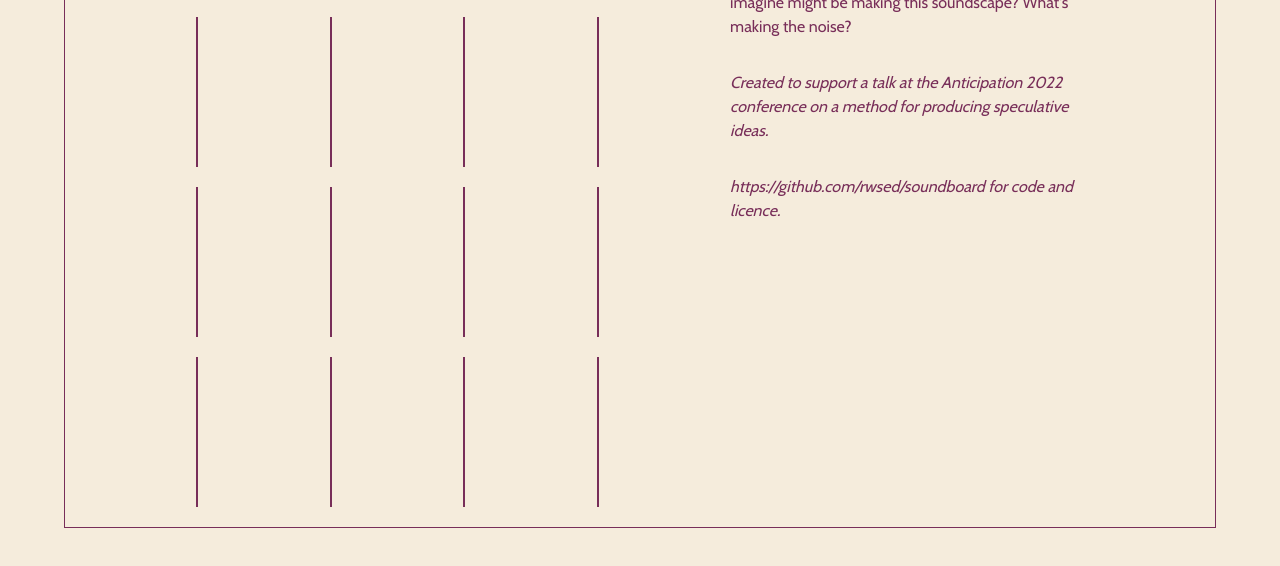
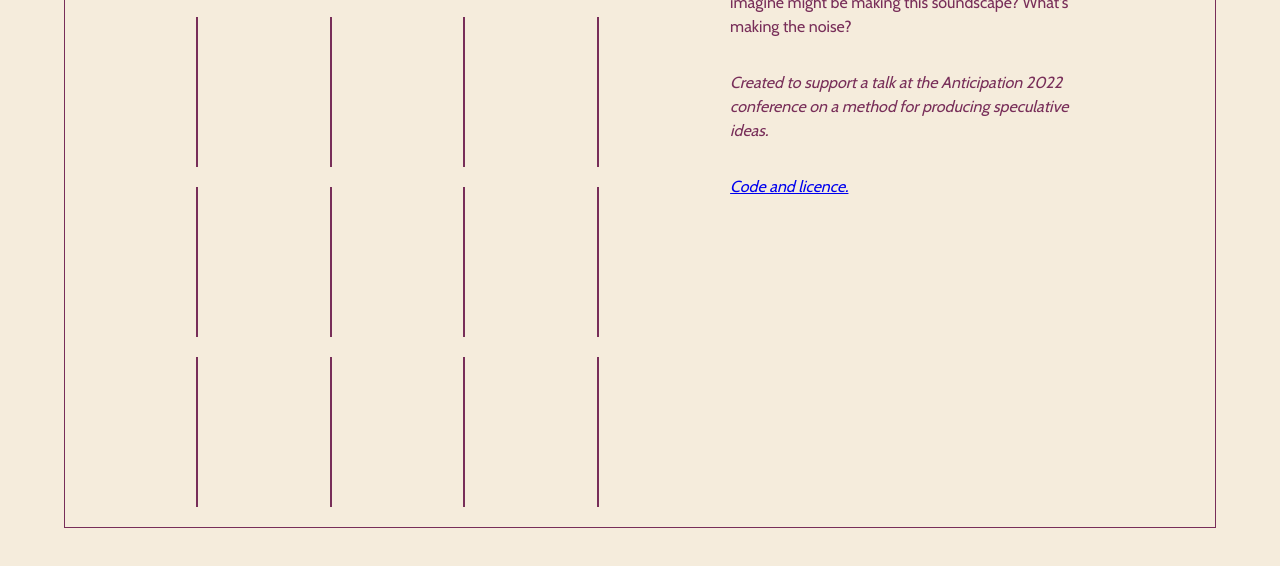
Before and after one commit to rwsed/soundboard, a plain HTML site: page index.html in a window 1280 px wide. Shown: the part 194-760 px from the top of the page. Drawn offline with nearby package versions, Linux system fonts and the light colour scheme.

Commit message:
actually added the link

```diff
--- a/index.html
+++ b/index.html
@@ -122,7 +122,7 @@
 			</p>
 
 			<p>
-				<em>https://github.com/rwsed/soundboard for code and licence.</em>
+				<em><a href="https://github.com/rwsed/soundboard">Code and licence.</a></em>
 			<p>
 		</div>
 	</div>
```
